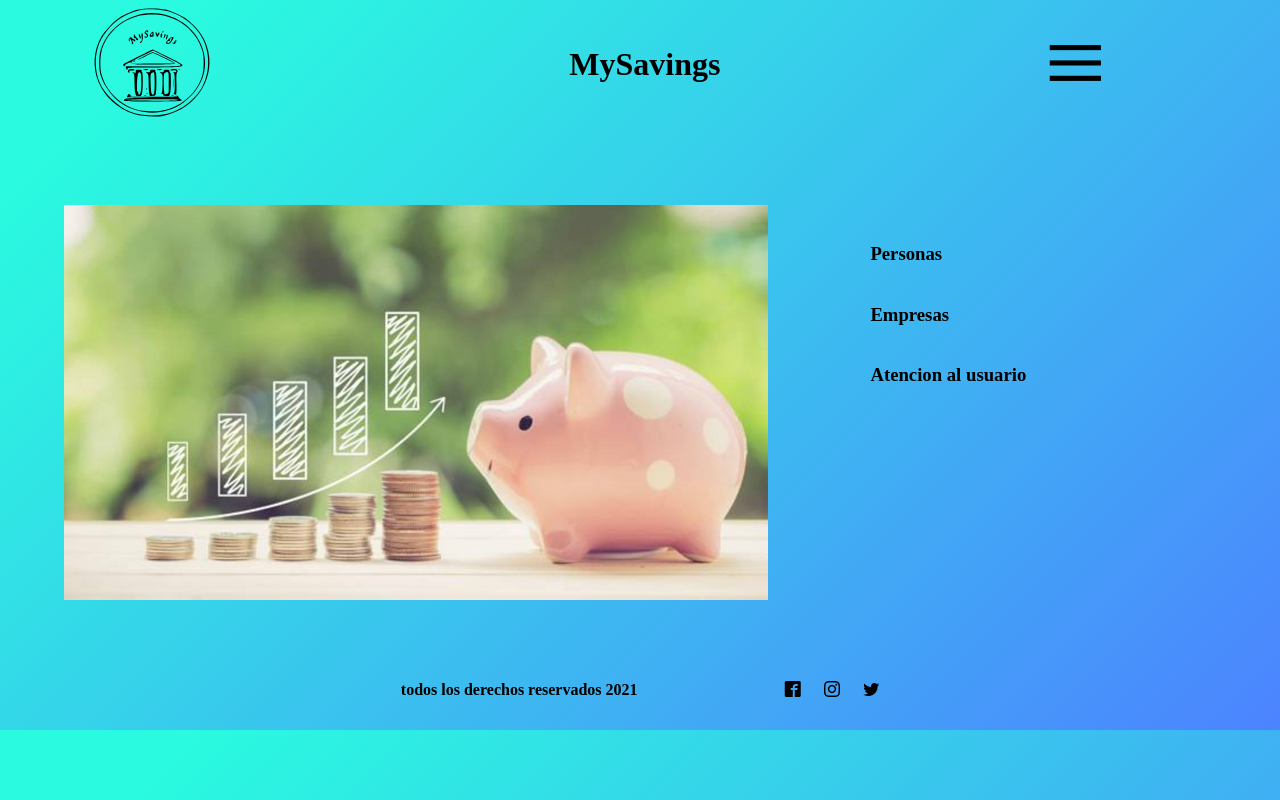
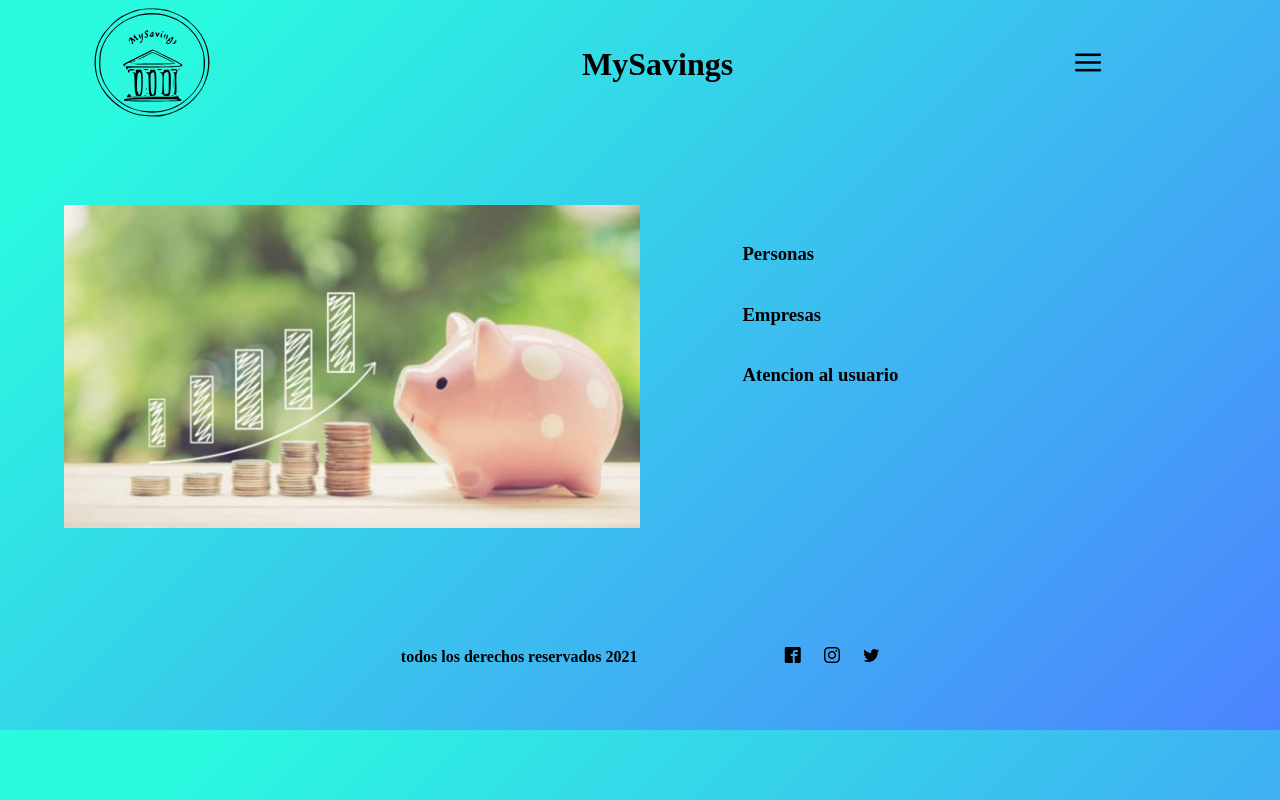
Before and after one commit to arnolgarzon/proyectos, a plain HTML site: page unad/MySaving/index.html in a window 1280 px wide. Drawn offline with Linux system fonts and the light colour scheme; files whose address does not match are found by name.

Commit message:
actualizando mysavings

```diff
--- a/unad/MySaving/style/index.css
+++ b/unad/MySaving/style/index.css
@@ -60,7 +60,7 @@ body{
     padding-right: 2vw;
 }
 .nav-bar span{
-    font-size:4vw;
+    font-size:2vw;
     margin-right: 6vw;
 }
 .principal{
@@ -68,7 +68,7 @@ body{
     margin-top: 6vw;
    }
 .gallery img{
-    width:60vw;
+    width:50vw;
     padding-left: 5vw;
 }
 .content {
@@ -84,8 +84,8 @@ footer{
     justify-content: center;
     align-items: center;
     text-align:center;
-    margin-top: 6%;
-    padding-bottom: 2.4vw;
+    margin-top: 9%;
+    padding-bottom: 5vw;
    }
    .form-media{
        padding-left: 10vw;
```
